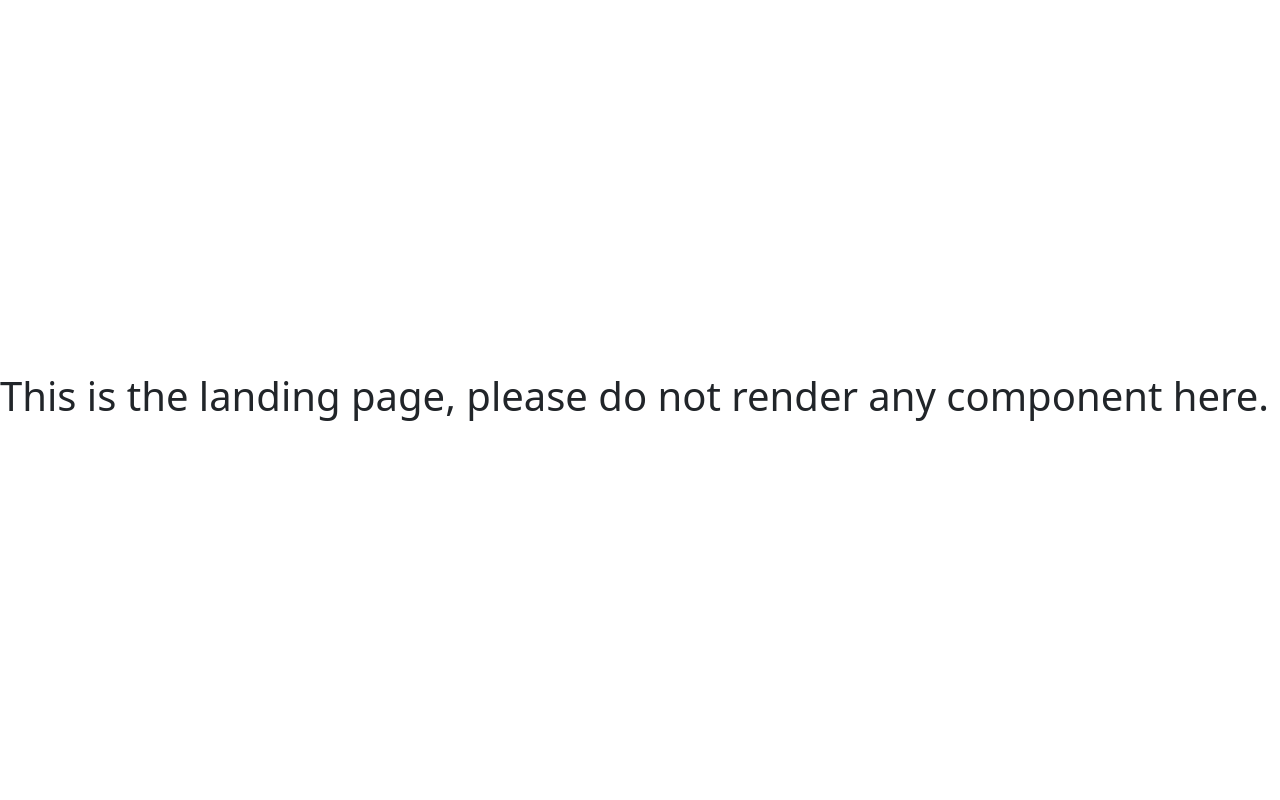
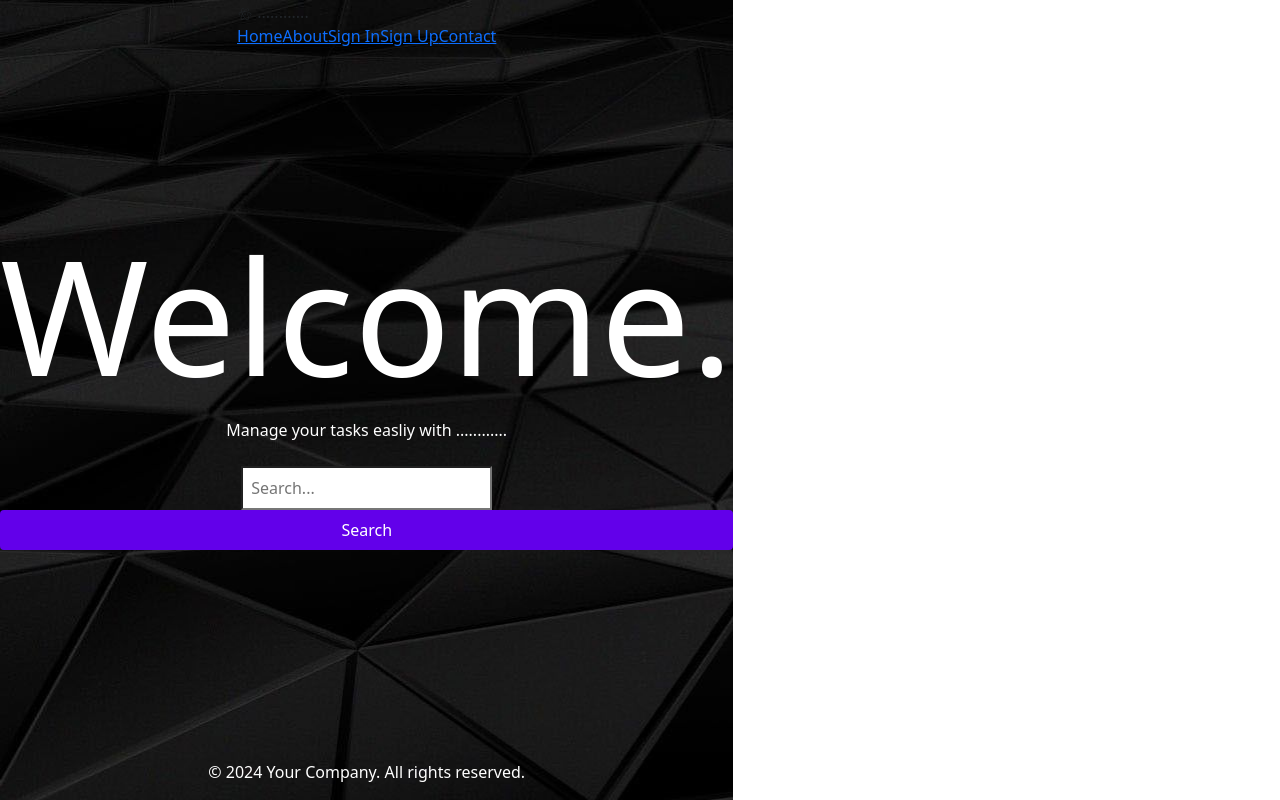
Before and after one commit to festusasiyanbi/taskr, a React (Vite) app in the folder frontend/: page / in a window 1280 px wide. Built offline with nearby package versions, Linux system fonts and the light colour scheme.

Commit message:
create the home, header and footer pages. Also add a background img.

```diff
--- a/frontend/src/App.jsx
+++ b/frontend/src/App.jsx
@@ -1,10 +1,16 @@
 import React from 'react';
+import Layout from './component/Layout';
+import Home from './home/Home';
+
 
 function App() {
   return (
-    <div>
-      <h1>This is the landing page, please do not render any component here.</h1>
+    <div className="bg-cover bg-center min-h-screen flex flex-col" style={{ backgroundImage: "url('/img.jpeg')" }}>
+     <Layout>
+       <Home />
+     </Layout>
     </div>
+
   );
 }
 
--- a/frontend/src/component/Footer.jsx
+++ b/frontend/src/component/Footer.jsx
@@ -2,7 +2,11 @@ import React from 'react'
 
 const Footer = () => {
   return (
-    <div>Footer</div>
+    <div>
+
+           <p className='text-white'>&copy; 2024 Your Company. All rights reserved.</p>
+
+    </div>
   )
 }
 
--- a/frontend/src/component/Header.jsx
+++ b/frontend/src/component/Header.jsx
@@ -1,9 +1,23 @@
-import React from 'react'
+import React from 'react';
+import { DiAtom } from "react-icons/di";
+
 
 const Header = () => {
   return (
-    <div>Header</div>
-  )
-}
+    <header className="w-full  justify-between items-right p-6  ">
+      <div className="text-9xl font-bold flex items-center">
+        <DiAtom className="mr-2" /> ............
+      </div>
+      <nav className="space-x-10">
+        <a href="#" className="hover:underline">Home</a>
+        <a href="#" className="hover:underline">About</a>
+        <a href="#" className="hover:underline">Sign In</a>
+        <a href="#" className="hover:underline">Sign Up</a>
+        <a href="#" className="hover:underline">Contact</a>
 
-export default Header
+      </nav>
+    </header>
+  );
+};
+
+export default Header;
--- /dev/null
+++ b/frontend/src/home/Home.jsx
@@ -0,0 +1,19 @@
+import React from 'react';
+import '../styles/Home.css';
+
+const Home = () => {
+  return (
+    <div className="flex-grow flex items-center justify-center text-center text-white">
+      <div>
+        <h1 className="custom-text-size font-bold">Welcome.</h1>
+        <p className="text-xl my-4">Manage your tasks easliy with ............</p>
+        <div className="my-4">
+          <input type="text" placeholder="Search..." className="bg-white p-2 text-black rounded-md w-64" />
+          <button className="p-2 ml-2 bg-blue-600 rounded-md hover:bg-blue">Search</button>
+        </div>
+      </div>
+    </div>
+  );
+};
+
+export default Home;
```
Also changed, not shown: frontend/public/img.jpeg (added).
